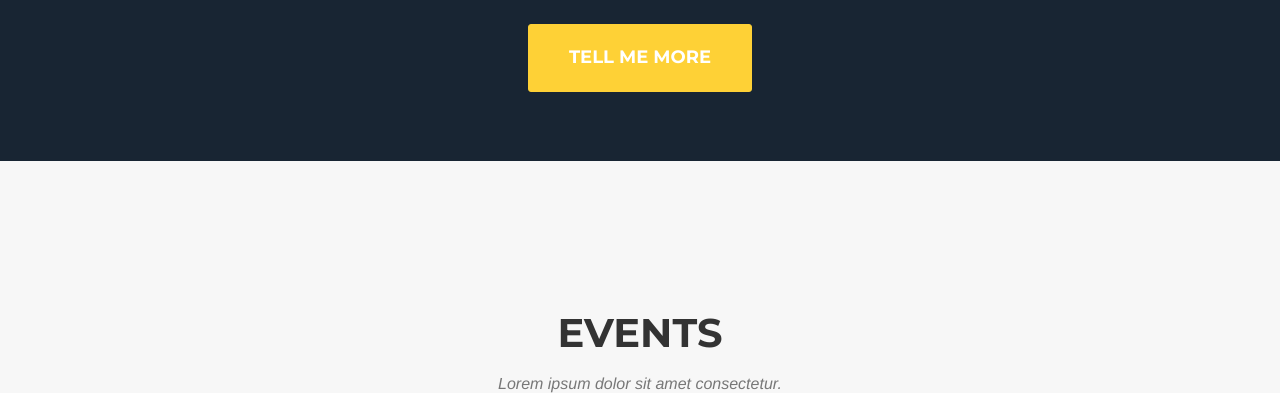
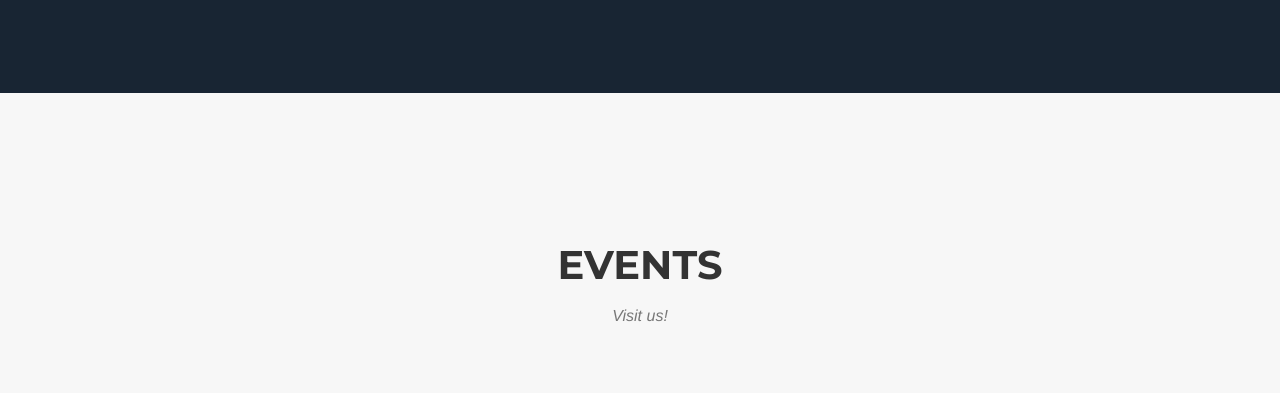
Before and after one commit to d4444x/netthunder, a plain HTML site: page index.html in a window 1280 px wide. Shown: the part 516-909 px from the top of the page. Drawn offline with nearby package versions, Linux system fonts and the light colour scheme; a web font is replaced by a local one.

Commit message:
fixed more text

```diff
--- a/index.html
+++ b/index.html
@@ -105,7 +105,7 @@
                     <div class="intro-lead-in">A Secure Enterprise in a box.</div>
                   </div>
                 </div>
-                <a href="#products" class="page-scroll btn btn-xl">Tell Me More</a>
+                <!-- <a href="#products" class="page-scroll btn btn-xl">Tell Me More</a> -->
             </div>
         </div>
     </header>
@@ -191,7 +191,7 @@
             <div class="row">
                 <div class="col-lg-12 text-center">
                     <h2 class="section-heading">Events</h2>
-                    <h3 class="section-subheading text-muted">Lorem ipsum dolor sit amet consectetur.</h3>
+                    <h3 class="section-subheading text-muted">Visit us!</h3>
                 </div>
             </div>
             <div class="row">
```
